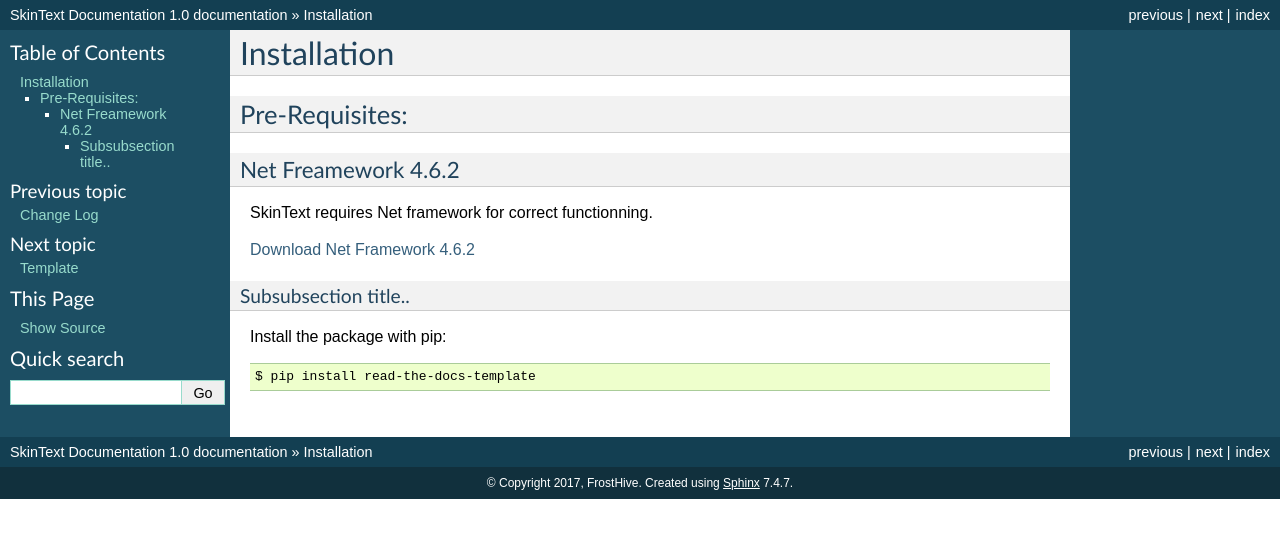
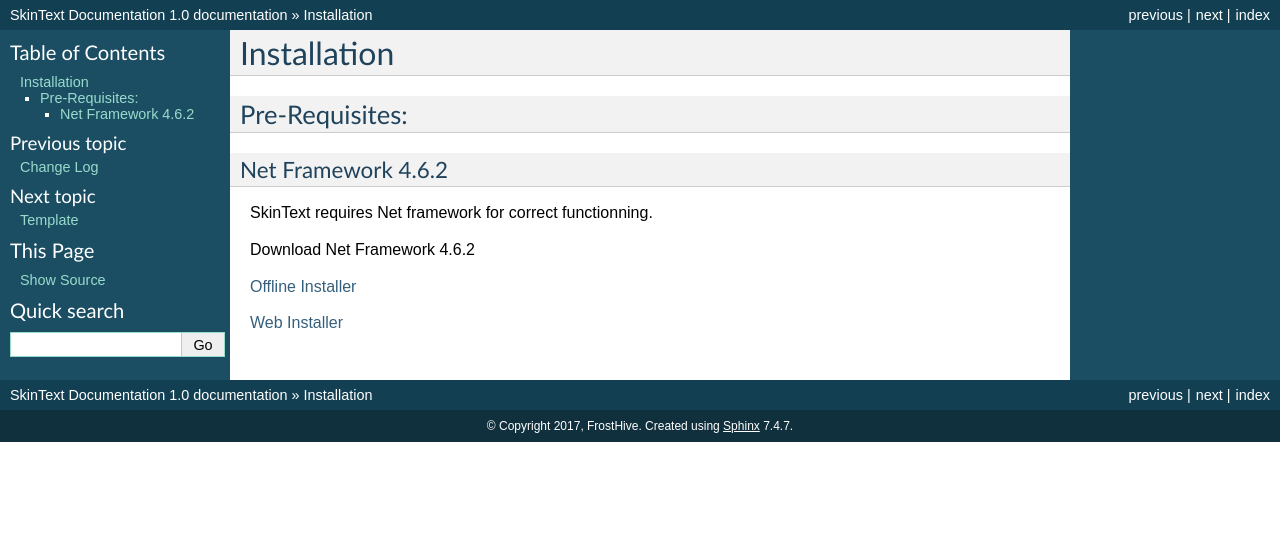
Before and after one commit to Sniperkillerut/SkinText-Documentation, a Sphinx documentation site: the page built from docs/installation.rst, in a window 1280 px wide. Shown: the top 538 px of the page. Built offline with Sphinx 7.4.7, drawn with Linux system fonts in a browser that asks for light colours.

Commit message:
added links to netframework

```diff
--- a/docs/installation.rst
+++ b/docs/installation.rst
@@ -5,18 +5,14 @@
 Pre-Requisites:
 ---------------
 
-***************
-Net Freamework 4.6.2
-***************
+********************
+Net Framework 4.6.2
+********************
+
 SkinText requires Net framework for correct functionning.
 
-`Download Net Framework 4.6.2 <http://google.com>`_
+Download Net Framework 4.6.2
 
-Subsubsection title..
-^^^^^^^^^^^^^^^^^^^^^
+`Offline Installer <https://www.microsoft.com/en-us/download/details.aspx?id=53344>`_
 
-
-
-Install the package with pip::
-
-    $ pip install read-the-docs-template
+`Web Installer <https://www.microsoft.com/en-us/download/details.aspx?id=53345>`_
```
